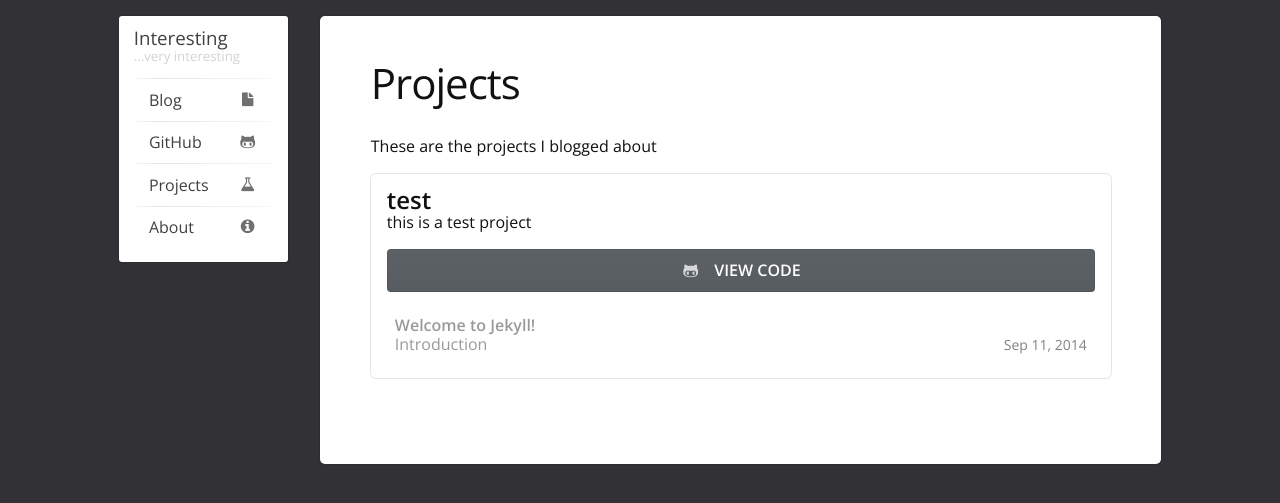
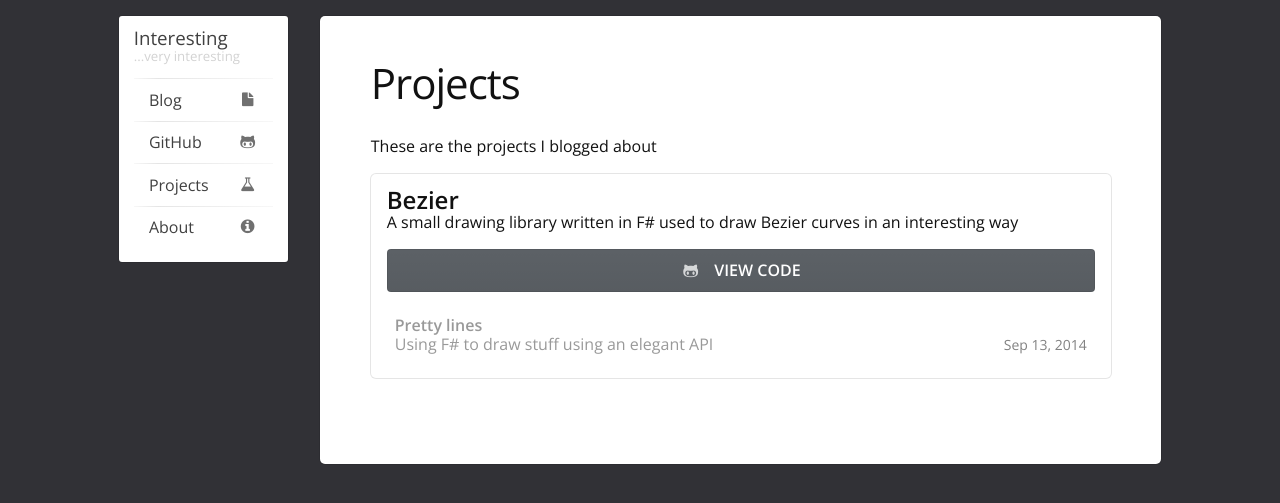
Before and after one commit to LukaHorvat/lukahorvat.github.io, a Jekyll site: the page built from projects/index.html, in a window 1280 px wide. Shown: the top 503 px of the page. Built offline with Jekyll 4.4.1, drawn with Linux system fonts in a browser that asks for light colours; some of the changed lines change nothing that is shown.

Commit message:
Pretty lines post

```diff
--- a/_data/project.yml
+++ b/_data/project.yml
@@ -1,3 +1,3 @@
-a:
-    name: test
-    description: this is a test project
+fsharp-drawer:
+    name: Bezier
+    description: "A small drawing library written in F# used to draw Bezier curves in an interesting way"
--- a/_includes/post.html
+++ b/_includes/post.html
@@ -2,4 +2,4 @@
 	<div class="header">{{ include.post.title }}</div>
 	<span class="right floated post-meta">{{ include.post.date | date: "%b %-d, %Y" }}</span>
 	{{ include.post.description }}<br/>
-</div>
+</a>
--- /dev/null
+++ b/_posts/2014-09-13-pretty-lines.markdown
@@ -0,0 +1,169 @@
+---
+layout: post
+title: Pretty lines
+description: "Using F# to draw stuff using an elegant API"
+date: 2014-09-13 14:09:00
+categories: programming
+project_id: fsharp-drawer
+---
+Today I'll talk about my recent F# project.
+
+If you're played [LineRider](http://www.linerider1.net/) you might be familiar with trying to
+make a curve using only straight lines. The idea is to draw tangents to your curve. That
+usually makes the curve more precise than what you'd get drawing it in a single stroke
+and, what's more important in this case, it makes pretty patterns.
+
+First lets outline the code used and latter we'll see what it looks like.
+
+We define a `Vector` type with some basic operations. That'll be useful later.
+{% highlight ocaml %}
+type Vector =
+    | Vector of float * float
+    static member (+) (Vector(x1, y1), Vector(x2, y2)) = Vector(x1 + x2, y1 + y2)
+    static member (-) (Vector(x1, y1), Vector(x2, y2)) = Vector(x1 - x2, y1 - y2)
+    static member (*) (Vector(x, y), s) = Vector(x * s, y * s)
+
+let toPoint (Vector(x, y)) = System.Drawing.PointF(float32 x, float32 y)
+{% endhighlight %}
+
+Next, we define a data structure that will represent our rendering primitive.
+
+{% highlight ocaml %}
+type Picture =
+    | Line of Vector * Vector * Color
+    | Pictures of Picture list
+{% endhighlight %}
+
+So we can draw a `Picture` which is either a `Line` or a collection of `Picture`s.
+
+We define a couple of utility function to manipulate our `Picture`s.
+
+{% highlight ocaml %}
+let rec allLines picture =
+    match picture with
+    | Line(s, e, c) -> [ (s, e, c) ]
+    | Pictures list -> List.collect allLines list
+
+let rec flipHorizontal axisX picture =
+    match picture with
+    | Line(s, e, c) ->
+        let flipVec (Vector(x, y)) = Vector(2.0 * axisX - x, y)
+        Line(flipVec s, flipVec e, c)
+    | Pictures list -> Pictures (List.map (flipHorizontal axisX) list)
+
+let rec flipVertical axisY picture =
+    match picture with
+    | Line(s, e, c) ->
+        let flipVec (Vector(x, y)) = Vector(x, 2.0 * axisY - y)
+        Line(flipVec s, flipVec e, c)
+    | Pictures list -> Pictures (List.map (flipVertical axisY) list
+{% endhighlight %}
+
+`allLines` recursively descends our tree of `Picture`s and collects all the `Line` leafs into a list.
+`flipHorizontal` and `flipVertical` take a `Picture` and the axis coordinate and returns a new `Picture`
+that's a reflection of the original around that axis.
+
+Following that we have some boilerplate that interfaces with Windows Forms and GDI+. Most importantly,
+it exposes the `showPicture` function that takes a `Picture` and actually draws it on the screen.
+
+Now we're getting to the main part. The actual line generation.
+
+{% highlight ocaml %}
+let point (anchor1 : Vector) (control1 : Vector) (control2 : Vector) (anchor2 : Vector) time =
+    let left1 = (control1 - anchor1) * time + anchor1
+    let middle1 = (control2 - control1) * time + control1
+    let right1 = (anchor2 - control2) * time + control2
+    let left2 = (middle1 - left1) * time + left1
+    let right2 = (right1 - middle1) * time + middle1
+    (right2 - left2) * time + left2
+
+let cubic (anchor1 : Vector) (control1 : Vector) (control2 : Vector) (anchor2 : Vector) steps color =
+    let times = List.map (fun i -> 1.0 / float steps * float i) [0..steps]
+    let point time = point anchor1 control1 control2 anchor2 time
+    let points = List.map point times
+    Seq.pairwise points |> Seq.map (fun (s, e) -> Line(s, e, color)) |> Seq.toList |> Pictures
+{% endhighlight %}
+
+This program draws cubic Bezier curves. Those are generated using 4 points. Two represent the start and
+finish of the curve (anchors) and the other two affect the actual path (controls). I find that this animation
+from Wikipedia best describes the algorithm involved in drawing them.
+
+![Cubic Bezier](http://upload.wikimedia.org/wikipedia/commons/d/db/B%C3%A9zier_3_big.gif)
+
+The `point` function is the machinery that takes the parameters and gives you the coordinates of a point on the curve,
+and the `cubic` function produces the image by calling point repeatedly for different values of time and then connects
+the dots.
+
+<div class="ui raised segment">
+Here the <code>Seq.pairwise</code> function was very useful.
+It takes a list like <code>[1; 2; 3; 4; 5]</code> and groups the neighboring elements like this <code>[(1, 2); (2, 3); (3, 4); (4, 5)]</code>.
+This is basically does the dot connecting part for us.
+</div>
+
+The reason the `point` function is isolated is because we're going to be using it later. Drawing the Bezier isn't
+that interesting by itself so we actually won't use the `cubic` function.
+
+What we need now is a way to draw the tangent to the curve. For this purpose we have the following module.
+
+{% highlight ocaml %}
+let line (Vector(x, y)) delta color =
+    let right = float (float Display.width - x) * delta + y
+    let left = float (0.0 - x) * delta + y
+    let inv = 1.0 / delta
+    let top = float (float Display.height - y) * inv + x
+    let bottom = float (0.0 - y) * inv + x
+
+    let e =
+        if float Display.height < right then Vector(top, float Display.height)
+        else if 0.0 < right then Vector(float Display.width, right)
+        else Vector(bottom, 0.0)
+    let s =
+        if float Display.height < left then Vector(top, float Display.height)
+        else if 0.0 < left then Vector(0.0, left)
+        else Vector(bottom, 0.0)
+    Line(s, e, color)
+{% endhighlight %}
+
+This isn't anything too smart. We produce a `Line` from a `Vector` and a coefficient. The logic in the function
+finds where the line intersects the screen bounds so it can get the start and end point of the `Line`.
+
+Finally, we calculate the tangents of a given curve.
+
+{% highlight ocaml %}
+let curve anchor1 control1 control2 anchor2 steps color =
+    let times = List.map (fun i -> 1.0 / float steps * float i) [0..steps]
+    let point time = Bezier.point anchor1 control1 control2 anchor2 time
+    let derivative time =
+        let (Vector(x, y)) = point (time + 0.001) - point time
+        y / x
+    let points = List.map point times
+    let derivatives = List.map derivative times
+    let line v d = Plot.line v d color
+    List.map2 line points derivatives |> Pictures
+{% endhighlight %}
+
+The tangents aren't supposed to represent any strictly matematical notion, they're just here to look pretty.
+We calculate the 'derivative' by calculating a point on the curve and then another point that comes a bit (0.001)
+after it. The tangent is then a line through those two points and the derivative is dy/dx.
+
+That's it!
+All that's left is to play around with it.
+
+Here are the promissed pictures. Some of them are generated by modifying the code slightly.
+
+![](http://i.imgur.com/Pfya81x.png)
+![](http://i.imgur.com/r1lN4Xk.png)
+![](http://i.imgur.com/oP9TBXM.png)
+
+The following ones are bigger so I'm thumbnailing them
+[![](http://i.imgur.com/tELwQSzl.png)](http://i.imgur.com/tELwQSz.png)
+
+[![](http://i.imgur.com/PziwdVpl.png)](http://i.imgur.com/PziwdVp.png)
+
+This one is 12k lines
+[![](http://i.imgur.com/xQCqTxSl.png)](http://i.imgur.com/xQCqTxS.png)
+
+This one is my favorite. Spiced up with some random scatter.
+[![](http://i.imgur.com/BZ5J4Rtl.jpg)](http://i.imgur.com/BZ5J4Rt.jpg)
+
+And here's a link to a [huge](https://onedrive.live.com/download?cid=D347AB15249C8F96&resid=D347AB15249C8F96%211248&authkey=AFU2JZ9h5QwKyI0) version of the last one.
--- a/_sass/_base.scss
+++ b/_sass/_base.scss
@@ -139,7 +139,7 @@ code {
 }
 
 code {
-    padding: 1px 5px;
+    padding: 1px 1px;
 }
 
 pre {
```
Also changed, not shown: 1 other file.
